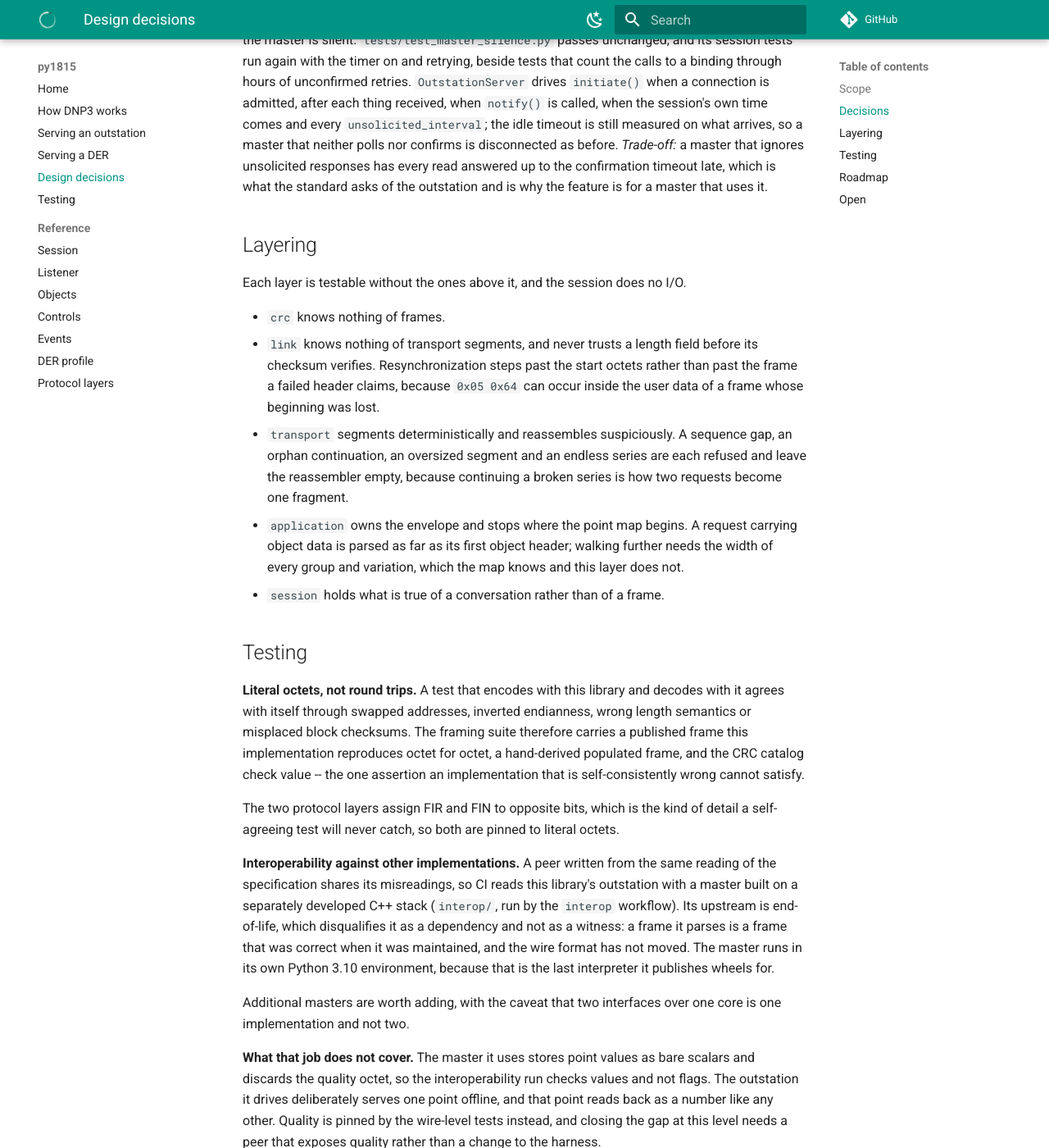
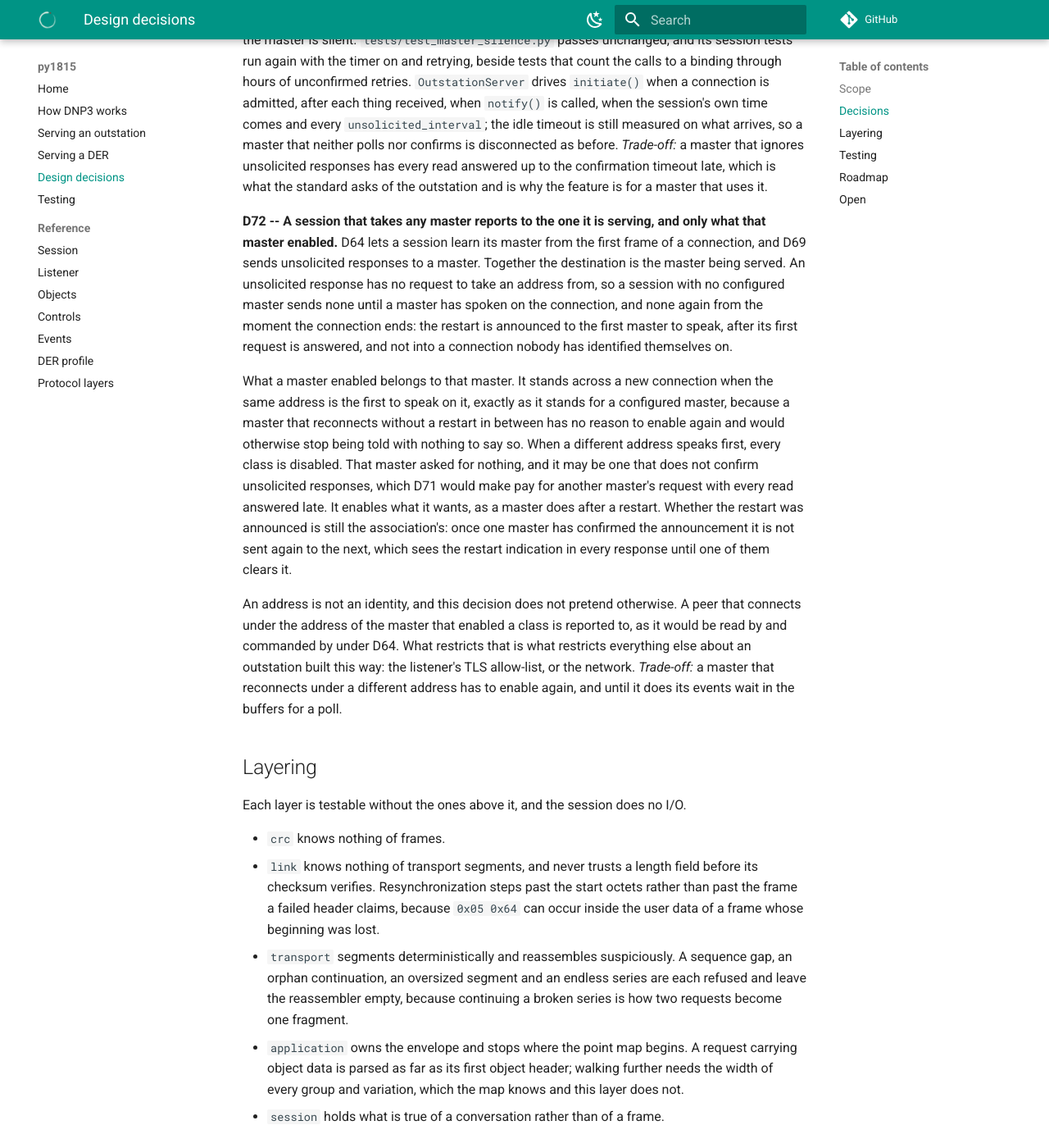
Before and after one commit to DERSecurity/py1815, an MkDocs documentation site: the page built from docs/DESIGN.md, in a window 1280 px wide and 1400 px high, scrolled down 24157 px. Shown: the whole window at 82% size. Built offline with MkDocs 1.6.1 and Material for MkDocs 9.7.7, drawn with Linux system fonts in a browser that asks for light colours; comment, search, counter and statistics services are not loaded; some of the changed text lies outside the part shown.

Commit message:
Send unsolicited responses to a master learned from the connection
A session built to take any master and to send unsolicited responses accepted ENABLE_UNSOLICITED and then never reported: unsolicited responses went to the configured master address, and such a session has none. They now go to the master being served, so nothing is sent before a master has spoken on a connection or after the connection ends.

What a master enabled stands when the same address speaks first on the next connection, as it does for a configured master. A different address starts with every class disabled, so no master is sent what another asked for. D72 records it.

```diff
--- a/docs/DESIGN.md
+++ b/docs/DESIGN.md
@@ -961,8 +961,7 @@ for: `initiate()` returns the octets that are due, usually none, and `initiate_a
 says how many seconds until the clock alone could change that. Time is the injected
 clock. `OutstationServer` calls them, so a caller writes no loop. Where an unsolicited
 response goes is answered in one place, `_unsolicited_destination`, which names the
-configured master and says nowhere, so nothing is sent, when none is configured: a session
-that takes any master (D64) reports by being polled.
+master being served and says nowhere, so nothing is sent, when there is none (D72).
 *Trade-off:* a master that wants unsolicited reporting from an outstation it did not
 configure gets `FUNC_NOT_SUPPORTED` until someone turns it on, against an outstation
 that never sends anything its operator did not choose to send.
@@ -1037,6 +1036,33 @@ that neither polls nor confirms is disconnected as before. *Trade-off:* a master
 ignores unsolicited responses has every read answered up to the confirmation timeout
 late, which is what the standard asks of the outstation and is why the feature is for a
 master that uses it.
+
+**D72 -- A session that takes any master reports to the one it is serving, and only what
+that master enabled.** D64 lets a session learn its master from the first frame of a
+connection, and D69 sends unsolicited responses to a master. Together the destination is
+the master being served. An unsolicited response has no request to take an address from,
+so a session with no configured master sends none until a master has spoken on the
+connection, and none again from the moment the connection ends: the restart is announced
+to the first master to speak, after its first request is answered, and not into a
+connection nobody has identified themselves on.
+
+What a master enabled belongs to that master. It stands across a new connection when the
+same address is the first to speak on it, exactly as it stands for a configured master,
+because a master that reconnects without a restart in between has no reason to enable
+again and would otherwise stop being told with nothing to say so. When a different address
+speaks first, every class is disabled. That master asked for nothing, and it may be one
+that does not confirm unsolicited responses, which D71 would make pay for another
+master's request with every read answered late. It enables what it wants, as a master
+does after a restart. Whether the restart was announced is still the association's: once
+one master has confirmed the announcement it is not sent again to the next, which sees the
+restart indication in every response until one of them clears it.
+
+An address is not an identity, and this decision does not pretend otherwise. A peer that
+connects under the address of the master that enabled a class is reported to, as it would
+be read by and commanded by under D64. What restricts that is what restricts everything
+else about an outstation built this way: the listener's TLS allow-list, or the network.
+*Trade-off:* a master that reconnects under a different address has to enable again, and
+until it does its events wait in the buffers for a poll.
 
 ## Layering
 
```
Also changed, not shown: changelog.d/68.added.md (added, +10 -0 lines), docs/outstation.md (+7 -3 lines), docs/planning/GATEWAY.md (+5 -4 lines), docs/planning/UNSOLICITED.md (+0 -5 lines), 2 other files.
